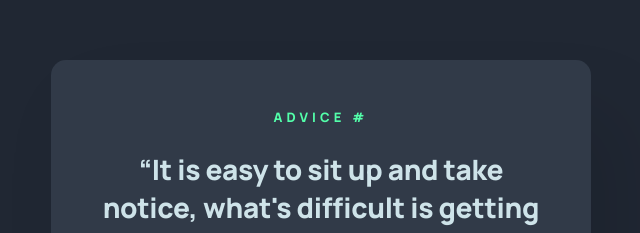
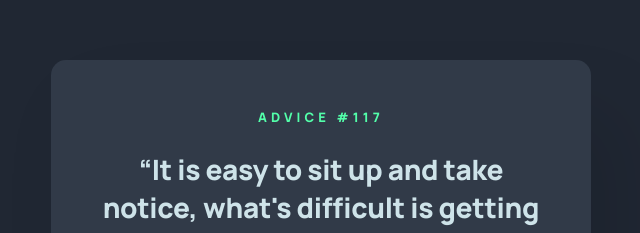
Before and after one commit to LoganS03/ADVICE-GENERATOR, a plain HTML site: page index.html in a window 1280 px wide. Shown: the part 174-407 px from the top of the page, 319-959 px from the left. Drawn offline with Linux system fonts and the light colour scheme.

Commit message:
set advice default number

```diff
--- a/index.html
+++ b/index.html
@@ -9,7 +9,7 @@
 <body>
     <main>
         <div class="advice">
-            <p class="advice-number">advice #<span></span></p>
+            <p class="advice-number">advice #<span>117</span></p>
             <p class="advice-text">“It is easy to sit up and take notice, what's difficult is getting up and taking action.”</p>
             <div class="design">
                 <div class="line"></div>
```
